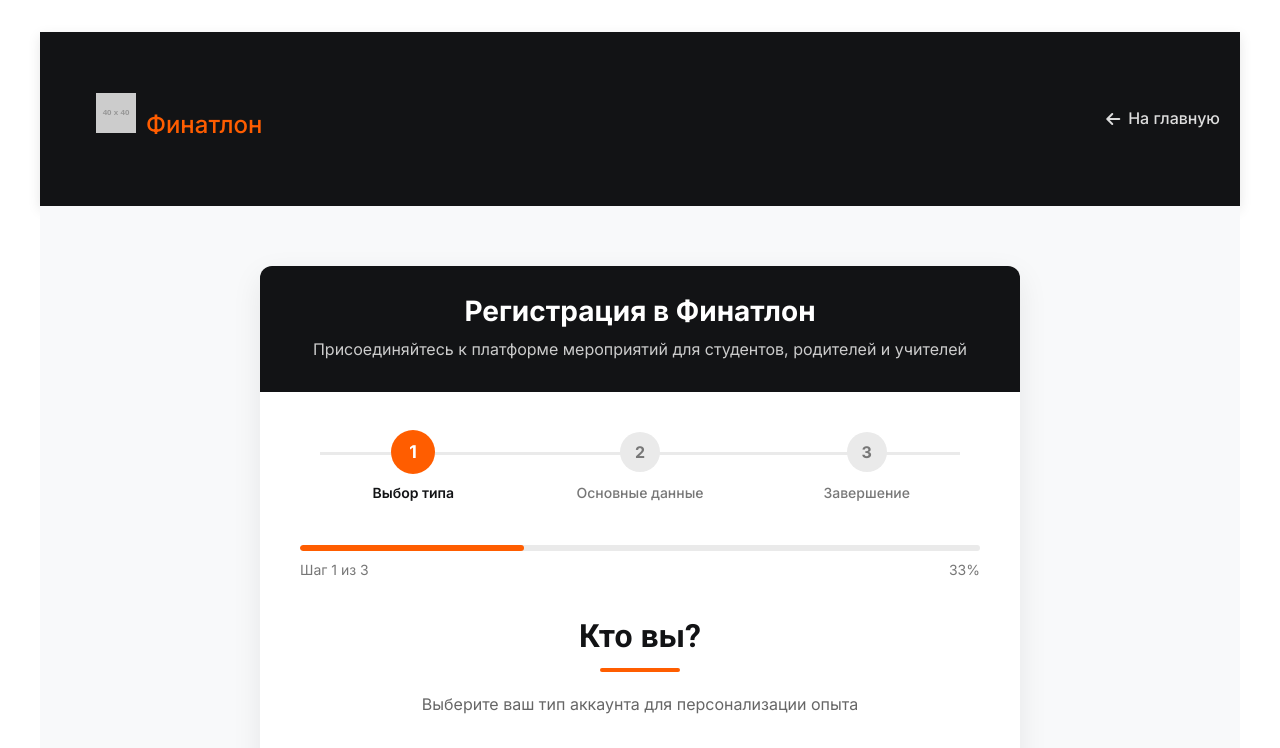
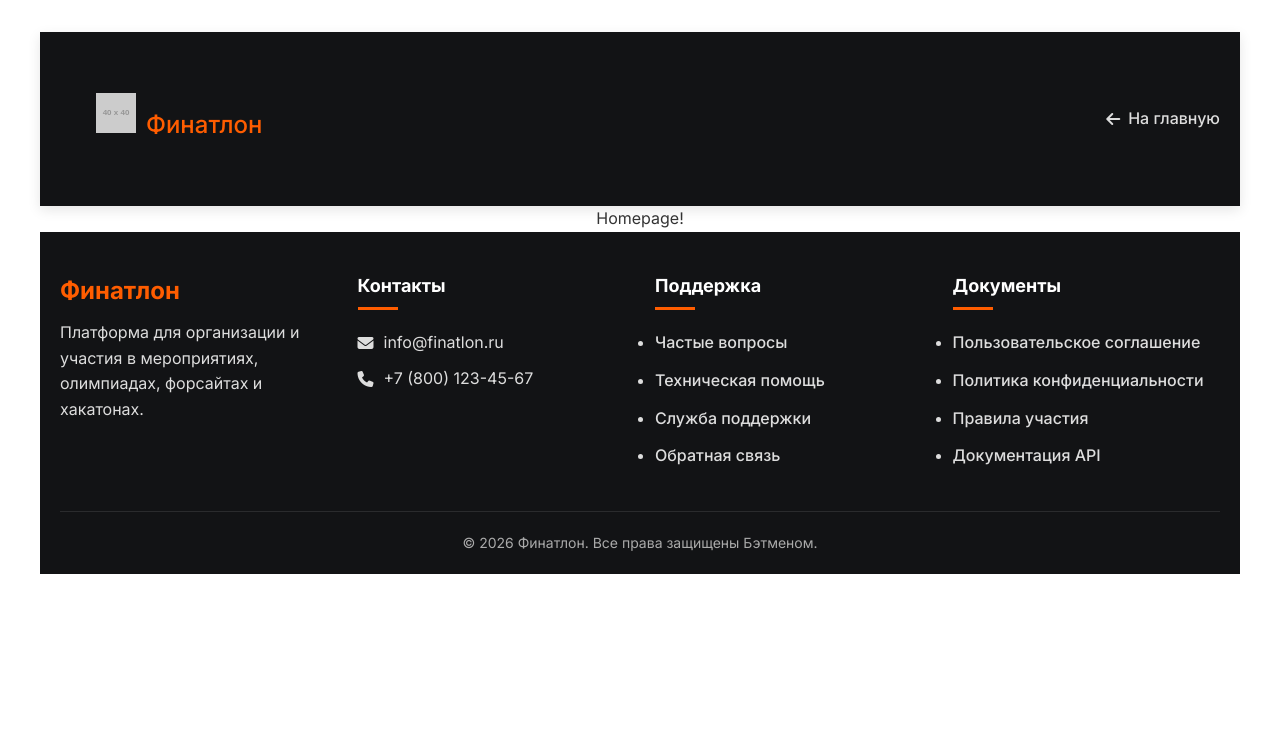
Before and after one commit to FlameFox36/finatlon-webapp, a React (Vite) app in the folder frontend/: page / in a window 1280 px wide. Shown: the top 748 px of the page. Built offline with nearby package versions, Linux system fonts and the light colour scheme.

Commit message:
frontend: add React Router

```diff
--- a/frontend/package.json
+++ b/frontend/package.json
@@ -11,7 +11,8 @@
   },
   "dependencies": {
     "react": "^19.2.0",
-    "react-dom": "^19.2.0"
+    "react-dom": "^19.2.0",
+    "react-router-dom": "^7.11.0"
   },
   "devDependencies": {
     "@eslint/js": "^9.39.1",
--- a/frontend/src/App.jsx
+++ b/frontend/src/App.jsx
@@ -1,4 +1,5 @@
 import './App.css'
+import { BrowserRouter, Routes, Route } from 'react-router-dom';
 import Header from './pages/registration/components/Header.jsx';
 import Footer from './pages/registration/components/Footer.jsx';
 import RegistrationForm from './pages/registration/components/RegistrationForm.jsx';
@@ -6,15 +7,16 @@ import './pages/registration/styles.css';
 
 function App() {
   return (
-    <div className="App">
+    <>
       <Header />
-      <main className="registration-wrapper">
-        <div className="container registration-container">
-          <RegistrationForm />
-        </div>
-      </main>
+      <BrowserRouter>
+        <Routes>
+          <Route path="" element={<p>Homepage!</p>}/>
+          <Route path="registration" element={<RegistrationForm />}/>
+        </Routes>
+      </BrowserRouter>
       <Footer />
-    </div>
+    </>
   );
 }
 
```
Also changed, not shown: 1 other file (tests, documents, lock files or other folders).
